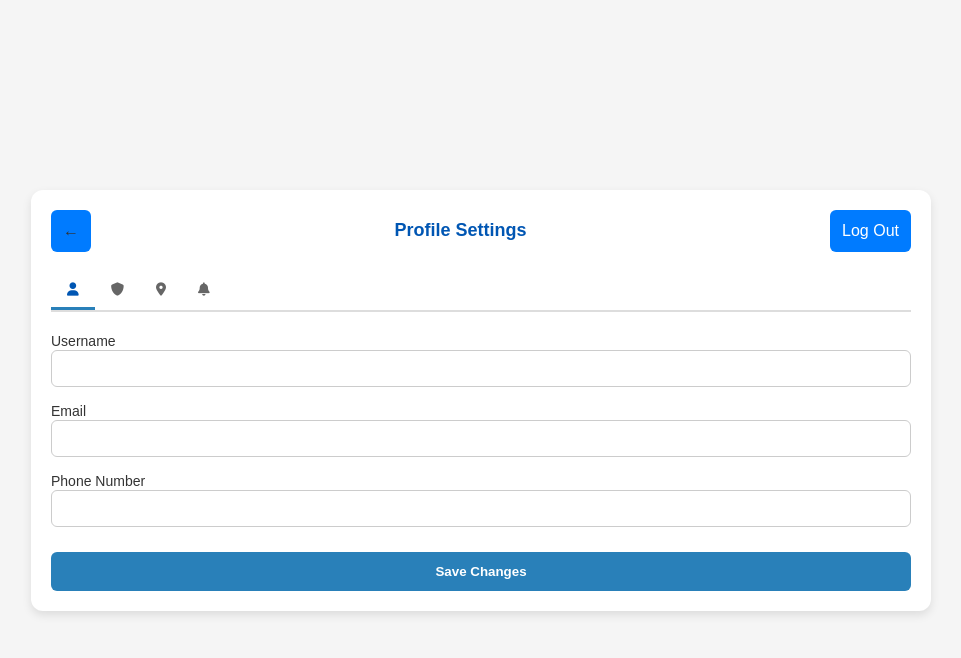
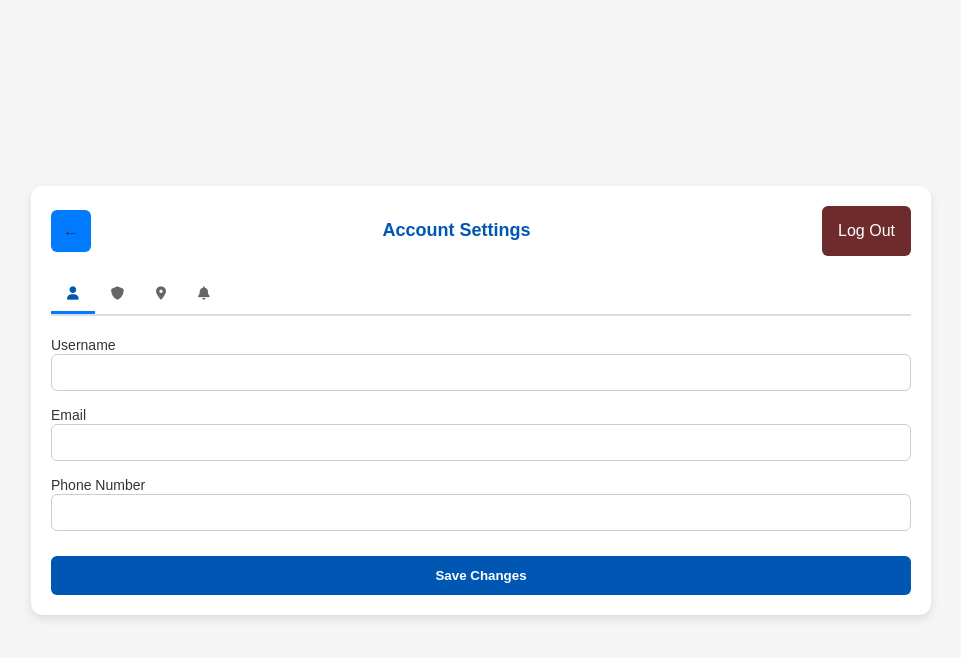
Before and after one commit to 2KAY-kat/nsikacart, a PHP site: page /dashboard/profile-settings/profile.html in a window 1280 px wide. Shown: the top 658 px of the page, without its empty margins (159-1120 px from the left). Run offline with PHP 8.4, Linux system fonts and the light colour scheme.

Commit message:
twiked alot of stylings to getb a custom lodout button

```diff
--- a/public/dashboard/index.html
+++ b/public/dashboard/index.html
@@ -47,7 +47,7 @@
                     <a href="../index.html" class="dropup-item">
                         <i class="fa fa-home"></i> Home
                     </a>
-                    <a href="profile-settings/index.html" class="dropup-item">
+                    <a href="./profile-settings/profile.html" class="dropup-item">
                         <i class="fa fa-user"></i> Profile
                     </a>
 
--- a/public/dashboard/profile-settings/css/profile.css
+++ b/public/dashboard/profile-settings/css/profile.css
@@ -52,8 +52,8 @@ body {
     background-color: var(--main-color);
 }
 
-.logout-btn {
-    background-color: var(--error-color);
+.header button.logout-btn {
+    background: var(--error-color);
     color: #fff;
     border: none;
     padding: 16px;
@@ -61,8 +61,8 @@ body {
     cursor: pointer;
 }
 
-.logout-btn:hover {
-    background-color: var(--error-color);
+.header button.logout-btn:hover {
+    background-color: var(--price-color);
 }
 
 .tabs {
@@ -84,8 +84,8 @@ body {
 }
 
 .tab-btn.active {
-    color: #2980b9;
-    border-color: #2980b9;
+    color: var(--main-color);
+    border-color: var(--accent-color);
 }
 
 .tab-content .tab-pane {
@@ -119,12 +119,12 @@ input[type="file"] {
 }
 
 input:focus {
-    border-color: #2980b9;
+    border-color: var(--main-color);
     outline: none;
 }
 
 .save-btn {
-    background: #2980b9;
+    background: var(--main-color);
     color: #fff;
     border: none;
     padding: 12px;
@@ -135,7 +135,7 @@ input:focus {
 }
 
 .save-btn:hover {
-    background: #1f6391;
+    background: var(--accent-color);
 }
 
 
@@ -154,7 +154,7 @@ input:focus {
 .address-box button {
     background: none;
     border: none;
-    color: #2980b9;
+    color: var(--main-color);
     cursor: pointer;
     font-size: 14px;
 }
--- a/public/dashboard/profile-settings/profile.html
+++ b/public/dashboard/profile-settings/profile.html
@@ -16,7 +16,7 @@
 
         <div class="header">
             <button type="button" class="back-btn"><a href="../index.html">←</a></button>
-            <h2>Profile Settings</h2>
+            <h2>Account Settings</h2>
             <button class="logout-btn">Log Out</button>
         </div>
 
```
